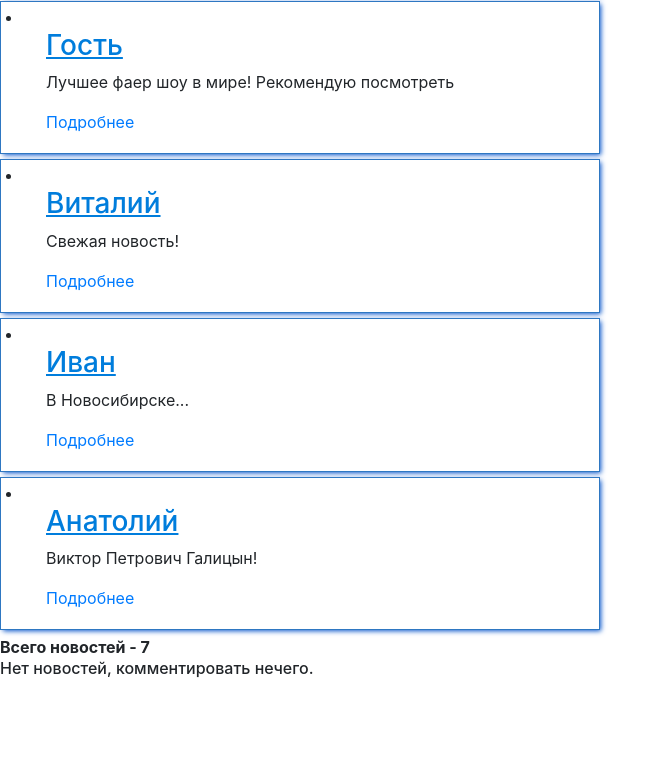
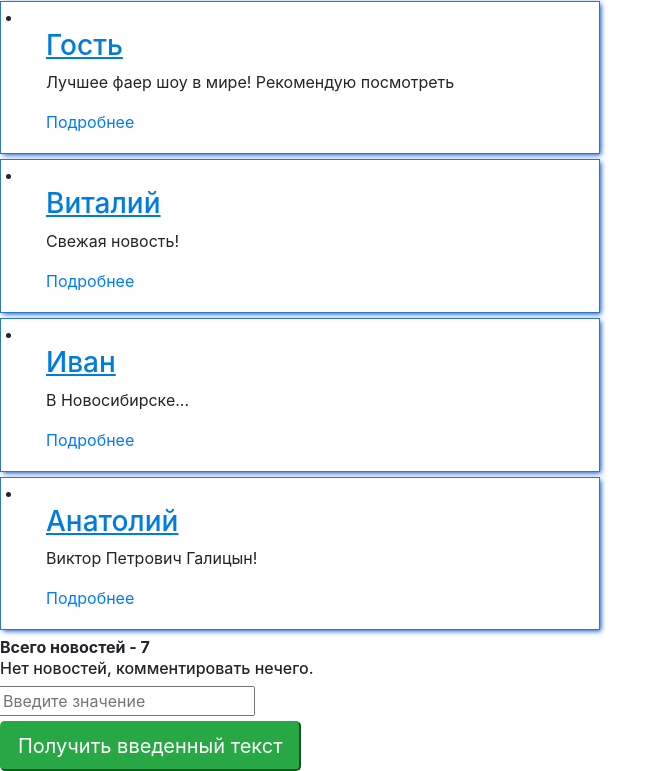
Before and after one commit to SentDyem/news-react-application, a React (Create React App) app: page / in a window 1280 px wide. Shown: the part 699-1470 px from the top of the page, without its empty margins (0-668 px from the left). Before the commit the page ends 1385 px from the top, so only its background shows below. Built offline with nearby package versions, Linux system fonts and the light colour scheme.

Commit message:
added test functions new input component in project

```diff
--- a/src/App.css
+++ b/src/App.css
@@ -35,3 +35,6 @@ p {
 .jumbotron {
   text-align: center;
 }
+.test-input {
+  margin: 0 5px 5px 0;
+}
--- a/src/App.js
+++ b/src/App.js
@@ -4,6 +4,7 @@ import News from "./components/News/News";
 import Comments from "./components/Comments/Comments";
 import myNews from "./components/News/Data/myNews";
 import 'bootstrap/dist/css/bootstrap.min.css';
+import Test from '../src/components/Tests/TestInput';
 
 function App() {
   return (
@@ -13,6 +14,7 @@ function App() {
         </div>
       <News data = {myNews}/>
       <Comments />
+      <Test />
     </div>
   );
 }
--- /dev/null
+++ b/src/components/Tests/TestInput.js
@@ -0,0 +1,31 @@
+import React from "react";
+
+class Test extends React.Component {
+    state = {
+        myValue: ''
+    };
+    onChangeHandler = (e) => {
+        this.setState({myValue: e.target.value})
+    };
+
+    onButtonClickHandler = () => {
+        alert(this.state.myValue)
+    };
+
+
+    render()
+    {
+        return (
+            <div>
+                <input className="test-input input-group-append"
+                       placeholder = 'Введите значение'
+                       onChange = {this.onChangeHandler}
+                       value = {this.state.myValue}
+                />
+                       <button className="btn-success btn-lg"onClick={this.onButtonClickHandler}>Получить введенный текст</button>
+            </div>
+
+        )
+    }
+}
+export default Test
```
